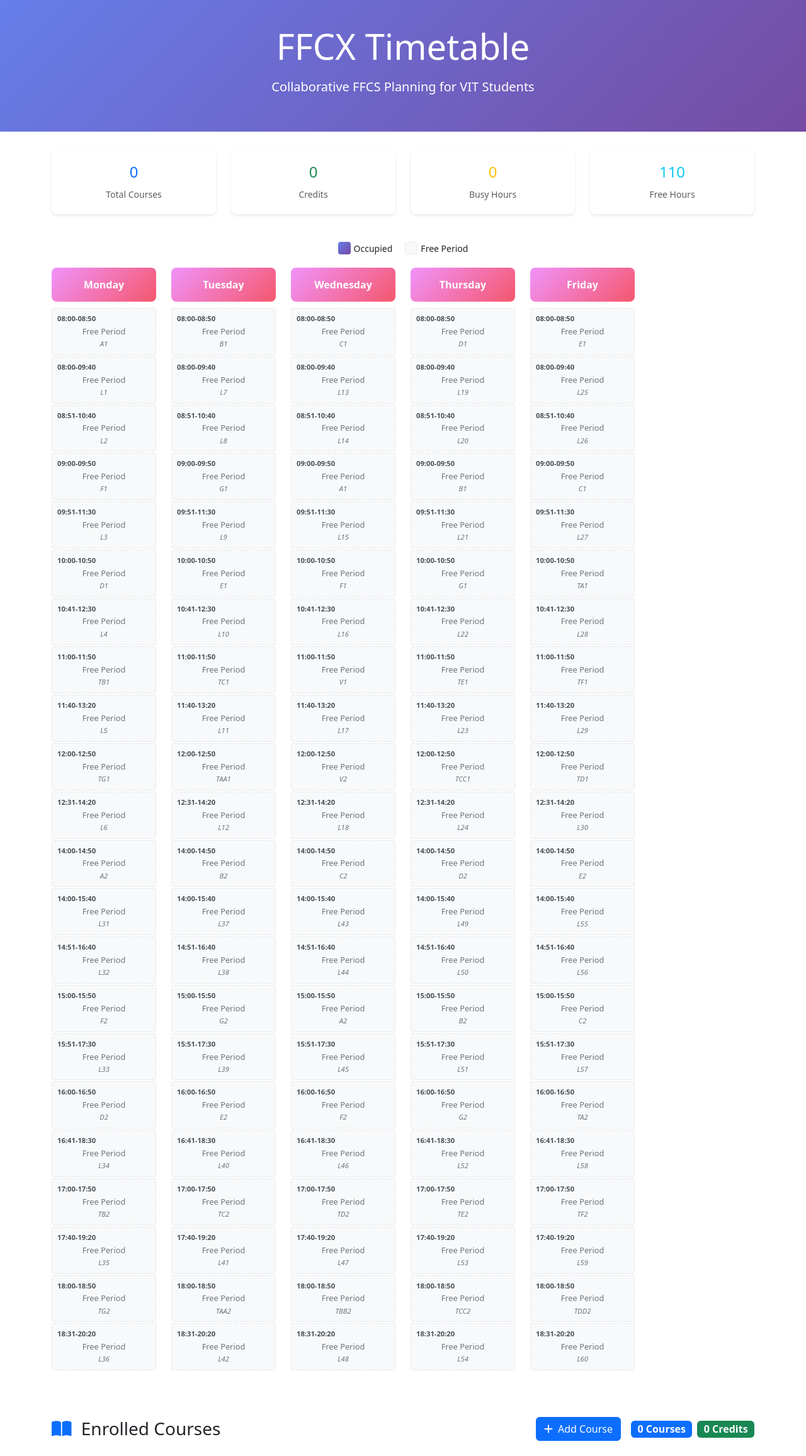
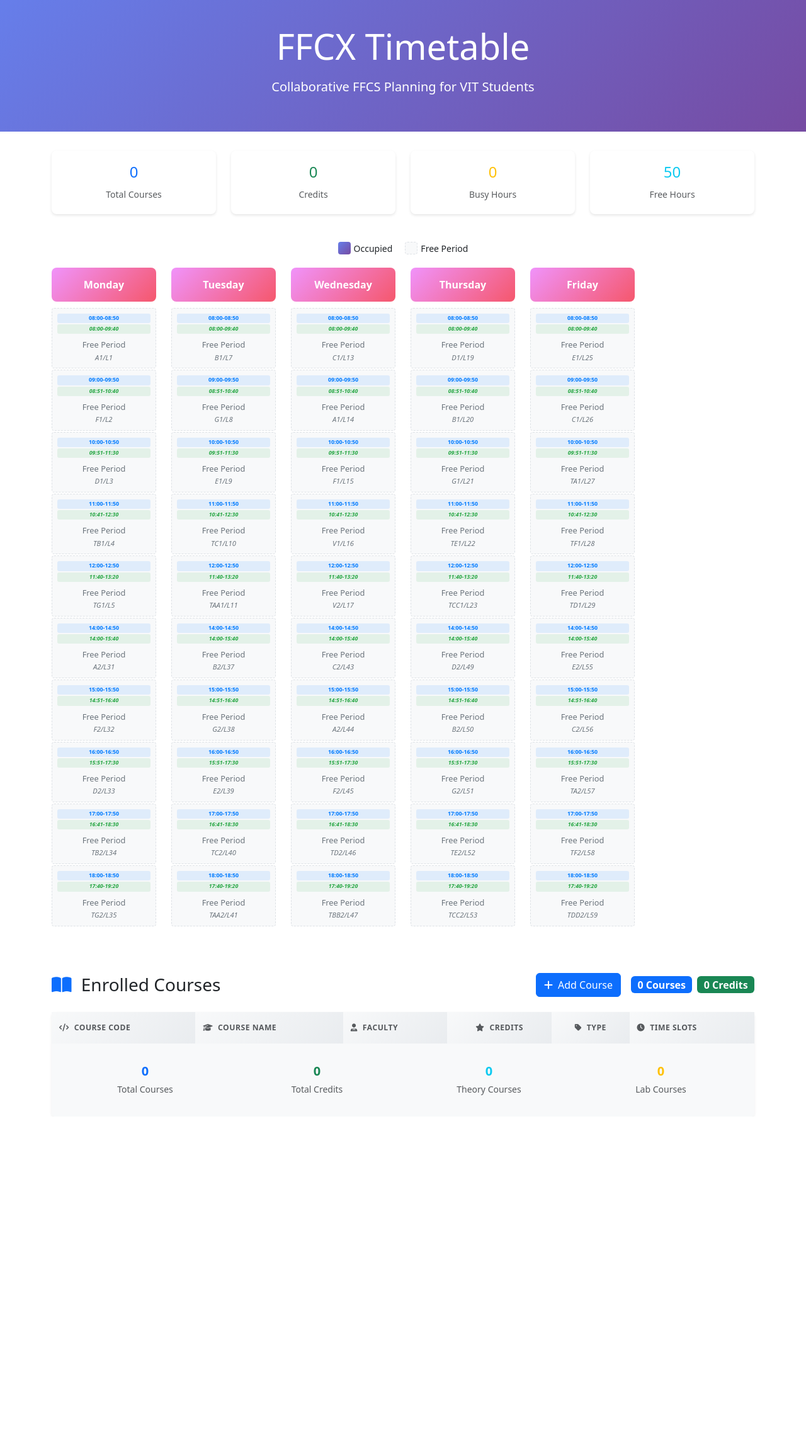
Before and after one commit to samarthnaikk/FFCX, a Flask app: page / in a window 1280 px wide. Shown: the top 2312 px of the page at 63% size. After the commit the page ends 1739 px from the top, so only its background shows below. Run offline with Flask 3, Linux system fonts and the light colour scheme; data that the repository does not hold is empty.

Commit message:
updated UI to be concise and clean

```diff
--- a/app.py
+++ b/app.py
@@ -6,124 +6,64 @@
 # Empty VIT FFCS Timetable Template - users can add/remove courses
 TIMETABLE_TEMPLATE = {
     "Monday": [
-        {"time": "08:00-08:50", "course": "", "name": "", "faculty": "", "venue": "", "slot": "", "available_slots": "A1"},
-        {"time": "08:00-09:40", "course": "", "name": "", "faculty": "", "venue": "", "slot": "", "available_slots": "L1"},
-        {"time": "08:51-10:40", "course": "", "name": "", "faculty": "", "venue": "", "slot": "", "available_slots": "L2"},
-        {"time": "09:00-09:50", "course": "", "name": "", "faculty": "", "venue": "", "slot": "", "available_slots": "F1"},
-        {"time": "09:51-11:30", "course": "", "name": "", "faculty": "", "venue": "", "slot": "", "available_slots": "L3"},
-        {"time": "10:00-10:50", "course": "", "name": "", "faculty": "", "venue": "", "slot": "", "available_slots": "D1"},
-        {"time": "10:41-12:30", "course": "", "name": "", "faculty": "", "venue": "", "slot": "", "available_slots": "L4"},
-        {"time": "11:00-11:50", "course": "", "name": "", "faculty": "", "venue": "", "slot": "", "available_slots": "TB1"},
-        {"time": "11:40-13:20", "course": "", "name": "", "faculty": "", "venue": "", "slot": "", "available_slots": "L5"},
-        {"time": "12:00-12:50", "course": "", "name": "", "faculty": "", "venue": "", "slot": "", "available_slots": "TG1"},
-        {"time": "12:31-14:20", "course": "", "name": "", "faculty": "", "venue": "", "slot": "", "available_slots": "L6"},
-        {"time": "14:00-14:50", "course": "", "name": "", "faculty": "", "venue": "", "slot": "", "available_slots": "A2"},
-        {"time": "14:00-15:40", "course": "", "name": "", "faculty": "", "venue": "", "slot": "", "available_slots": "L31"},
-        {"time": "14:51-16:40", "course": "", "name": "", "faculty": "", "venue": "", "slot": "", "available_slots": "L32"},
-        {"time": "15:00-15:50", "course": "", "name": "", "faculty": "", "venue": "", "slot": "", "available_slots": "F2"},
-        {"time": "15:51-17:30", "course": "", "name": "", "faculty": "", "venue": "", "slot": "", "available_slots": "L33"},
-        {"time": "16:00-16:50", "course": "", "name": "", "faculty": "", "venue": "", "slot": "", "available_slots": "D2"},
-        {"time": "16:41-18:30", "course": "", "name": "", "faculty": "", "venue": "", "slot": "", "available_slots": "L34"},
-        {"time": "17:00-17:50", "course": "", "name": "", "faculty": "", "venue": "", "slot": "", "available_slots": "TB2"},
-        {"time": "17:40-19:20", "course": "", "name": "", "faculty": "", "venue": "", "slot": "", "available_slots": "L35"},
-        {"time": "18:00-18:50", "course": "", "name": "", "faculty": "", "venue": "", "slot": "", "available_slots": "TG2"},
-        {"time": "18:31-20:20", "course": "", "name": "", "faculty": "", "venue": "", "slot": "", "available_slots": "L36"}
+        {"time": "08:00-08:50", "theory_time": "08:00-08:50", "lab_time": "08:00-09:40", "course": "", "name": "", "faculty": "", "venue": "", "slot": "", "available_slots": "A1/L1"},
+        {"time": "09:00-09:50", "theory_time": "09:00-09:50", "lab_time": "08:51-10:40", "course": "", "name": "", "faculty": "", "venue": "", "slot": "", "available_slots": "F1/L2"},
+        {"time": "10:00-10:50", "theory_time": "10:00-10:50", "lab_time": "09:51-11:30", "course": "", "name": "", "faculty": "", "venue": "", "slot": "", "available_slots": "D1/L3"},
+        {"time": "11:00-11:50", "theory_time": "11:00-11:50", "lab_time": "10:41-12:30", "course": "", "name": "", "faculty": "", "venue": "", "slot": "", "available_slots": "TB1/L4"},
+        {"time": "12:00-12:50", "theory_time": "12:00-12:50", "lab_time": "11:40-13:20", "course": "", "name": "", "faculty": "", "venue": "", "slot": "", "available_slots": "TG1/L5"},
+        {"time": "14:00-14:50", "theory_time": "14:00-14:50", "lab_time": "14:00-15:40", "course": "", "name": "", "faculty": "", "venue": "", "slot": "", "available_slots": "A2/L31"},
+        {"time": "15:00-15:50", "theory_time": "15:00-15:50", "lab_time": "14:51-16:40", "course": "", "name": "", "faculty": "", "venue": "", "slot": "", "available_slots": "F2/L32"},
+        {"time": "16:00-16:50", "theory_time": "16:00-16:50", "lab_time": "15:51-17:30", "course": "", "name": "", "faculty": "", "venue": "", "slot": "", "available_slots": "D2/L33"},
+        {"time": "17:00-17:50", "theory_time": "17:00-17:50", "lab_time": "16:41-18:30", "course": "", "name": "", "faculty": "", "venue": "", "slot": "", "available_slots": "TB2/L34"},
+        {"time": "18:00-18:50", "theory_time": "18:00-18:50", "lab_time": "17:40-19:20", "course": "", "name": "", "faculty": "", "venue": "", "slot": "", "available_slots": "TG2/L35"}
     ],
     "Tuesday": [
-        {"time": "08:00-08:50", "course": "", "name": "", "faculty": "", "venue": "", "slot": "", "available_slots": "B1"},
-        {"time": "08:00-09:40", "course": "", "name": "", "faculty": "", "venue": "", "slot": "", "available_slots": "L7"},
-        {"time": "08:51-10:40", "course": "", "name": "", "faculty": "", "venue": "", "slot": "", "available_slots": "L8"},
-        {"time": "09:00-09:50", "course": "", "name": "", "faculty": "", "venue": "", "slot": "", "available_slots": "G1"},
-        {"time": "09:51-11:30", "course": "", "name": "", "faculty": "", "venue": "", "slot": "", "available_slots": "L9"},
-        {"time": "10:00-10:50", "course": "", "name": "", "faculty": "", "venue": "", "slot": "", "available_slots": "E1"},
-        {"time": "10:41-12:30", "course": "", "name": "", "faculty": "", "venue": "", "slot": "", "available_slots": "L10"},
-        {"time": "11:00-11:50", "course": "", "name": "", "faculty": "", "venue": "", "slot": "", "available_slots": "TC1"},
-        {"time": "11:40-13:20", "course": "", "name": "", "faculty": "", "venue": "", "slot": "", "available_slots": "L11"},
-        {"time": "12:00-12:50", "course": "", "name": "", "faculty": "", "venue": "", "slot": "", "available_slots": "TAA1"},
-        {"time": "12:31-14:20", "course": "", "name": "", "faculty": "", "venue": "", "slot": "", "available_slots": "L12"},
-        {"time": "14:00-14:50", "course": "", "name": "", "faculty": "", "venue": "", "slot": "", "available_slots": "B2"},
-        {"time": "14:00-15:40", "course": "", "name": "", "faculty": "", "venue": "", "slot": "", "available_slots": "L37"},
-        {"time": "14:51-16:40", "course": "", "name": "", "faculty": "", "venue": "", "slot": "", "available_slots": "L38"},
-        {"time": "15:00-15:50", "course": "", "name": "", "faculty": "", "venue": "", "slot": "", "available_slots": "G2"},
-        {"time": "15:51-17:30", "course": "", "name": "", "faculty": "", "venue": "", "slot": "", "available_slots": "L39"},
-        {"time": "16:00-16:50", "course": "", "name": "", "faculty": "", "venue": "", "slot": "", "available_slots": "E2"},
-        {"time": "16:41-18:30", "course": "", "name": "", "faculty": "", "venue": "", "slot": "", "available_slots": "L40"},
-        {"time": "17:00-17:50", "course": "", "name": "", "faculty": "", "venue": "", "slot": "", "available_slots": "TC2"},
-        {"time": "17:40-19:20", "course": "", "name": "", "faculty": "", "venue": "", "slot": "", "available_slots": "L41"},
-        {"time": "18:00-18:50", "course": "", "name": "", "faculty": "", "venue": "", "slot": "", "available_slots": "TAA2"},
-        {"time": "18:31-20:20", "course": "", "name": "", "faculty": "", "venue": "", "slot": "", "available_slots": "L42"}
+        {"time": "08:00-08:50", "theory_time": "08:00-08:50", "lab_time": "08:00-09:40", "course": "", "name": "", "faculty": "", "venue": "", "slot": "", "available_slots": "B1/L7"},
+        {"time": "09:00-09:50", "theory_time": "09:00-09:50", "lab_time": "08:51-10:40", "course": "", "name": "", "faculty": "", "venue": "", "slot": "", "available_slots": "G1/L8"},
+        {"time": "10:00-10:50", "theory_time": "10:00-10:50", "lab_time": "09:51-11:30", "course": "", "name": "", "faculty": "", "venue": "", "slot": "", "available_slots": "E1/L9"},
+        {"time": "11:00-11:50", "theory_time": "11:00-11:50", "lab_time": "10:41-12:30", "course": "", "name": "", "faculty": "", "venue": "", "slot": "", "available_slots": "TC1/L10"},
+        {"time": "12:00-12:50", "theory_time": "12:00-12:50", "lab_time": "11:40-13:20", "course": "", "name": "", "faculty": "", "venue": "", "slot": "", "available_slots": "TAA1/L11"},
+        {"time": "14:00-14:50", "theory_time": "14:00-14:50", "lab_time": "14:00-15:40", "course": "", "name": "", "faculty": "", "venue": "", "slot": "", "available_slots": "B2/L37"},
+        {"time": "15:00-15:50", "theory_time": "15:00-15:50", "lab_time": "14:51-16:40", "course": "", "name": "", "faculty": "", "venue": "", "slot": "", "available_slots": "G2/L38"},
+        {"time": "16:00-16:50", "theory_time": "16:00-16:50", "lab_time": "15:51-17:30", "course": "", "name": "", "faculty": "", "venue": "", "slot": "", "available_slots": "E2/L39"},
+        {"time": "17:00-17:50", "theory_time": "17:00-17:50", "lab_time": "16:41-18:30", "course": "", "name": "", "faculty": "", "venue": "", "slot": "", "available_slots": "TC2/L40"},
+        {"time": "18:00-18:50", "theory_time": "18:00-18:50", "lab_time": "17:40-19:20", "course": "", "name": "", "faculty": "", "venue": "", "slot": "", "available_slots": "TAA2/L41"}
     ],
     "Wednesday": [
-        {"time": "08:00-08:50", "course": "", "name": "", "faculty": "", "venue": "", "slot": "", "available_slots": "C1"},
-        {"time": "08:00-09:40", "course": "", "name": "", "faculty": "", "venue": "", "slot": "", "available_slots": "L13"},
-        {"time": "08:51-10:40", "course": "", "name": "", "faculty": "", "venue": "", "slot": "", "available_slots": "L14"},
-        {"time": "09:00-09:50", "course": "", "name": "", "faculty": "", "venue": "", "slot": "", "available_slots": "A1"},
-        {"time": "09:51-11:30", "course": "", "name": "", "faculty": "", "venue": "", "slot": "", "available_slots": "L15"},
-        {"time": "10:00-10:50", "course": "", "name": "", "faculty": "", "venue": "", "slot": "", "available_slots": "F1"},
-        {"time": "10:41-12:30", "course": "", "name": "", "faculty": "", "venue": "", "slot": "", "available_slots": "L16"},
-        {"time": "11:00-11:50", "course": "", "name": "", "faculty": "", "venue": "", "slot": "", "available_slots": "V1"},
-        {"time": "11:40-13:20", "course": "", "name": "", "faculty": "", "venue": "", "slot": "", "available_slots": "L17"},
-        {"time": "12:00-12:50", "course": "", "name": "", "faculty": "", "venue": "", "slot": "", "available_slots": "V2"},
-        {"time": "12:31-14:20", "course": "", "name": "", "faculty": "", "venue": "", "slot": "", "available_slots": "L18"},
-        {"time": "14:00-14:50", "course": "", "name": "", "faculty": "", "venue": "", "slot": "", "available_slots": "C2"},
-        {"time": "14:00-15:40", "course": "", "name": "", "faculty": "", "venue": "", "slot": "", "available_slots": "L43"},
-        {"time": "14:51-16:40", "course": "", "name": "", "faculty": "", "venue": "", "slot": "", "available_slots": "L44"},
-        {"time": "15:00-15:50", "course": "", "name": "", "faculty": "", "venue": "", "slot": "", "available_slots": "A2"},
-        {"time": "15:51-17:30", "course": "", "name": "", "faculty": "", "venue": "", "slot": "", "available_slots": "L45"},
-        {"time": "16:00-16:50", "course": "", "name": "", "faculty": "", "venue": "", "slot": "", "available_slots": "F2"},
-        {"time": "16:41-18:30", "course": "", "name": "", "faculty": "", "venue": "", "slot": "", "available_slots": "L46"},
-        {"time": "17:00-17:50", "course": "", "name": "", "faculty": "", "venue": "", "slot": "", "available_slots": "TD2"},
-        {"time": "17:40-19:20", "course": "", "name": "", "faculty": "", "venue": "", "slot": "", "available_slots": "L47"},
-        {"time": "18:00-18:50", "course": "", "name": "", "faculty": "", "venue": "", "slot": "", "available_slots": "TBB2"},
-        {"time": "18:31-20:20", "course": "", "name": "", "faculty": "", "venue": "", "slot": "", "available_slots": "L48"}
+        {"time": "08:00-08:50", "theory_time": "08:00-08:50", "lab_time": "08:00-09:40", "course": "", "name": "", "faculty": "", "venue": "", "slot": "", "available_slots": "C1/L13"},
+        {"time": "09:00-09:50", "theory_time": "09:00-09:50", "lab_time": "08:51-10:40", "course": "", "name": "", "faculty": "", "venue": "", "slot": "", "available_slots": "A1/L14"},
+        {"time": "10:00-10:50", "theory_time": "10:00-10:50", "lab_time": "09:51-11:30", "course": "", "name": "", "faculty": "", "venue": "", "slot": "", "available_slots": "F1/L15"},
+        {"time": "11:00-11:50", "theory_time": "11:00-11:50", "lab_time": "10:41-12:30", "course": "", "name": "", "faculty": "", "venue": "", "slot": "", "available_slots": "V1/L16"},
+        {"time": "12:00-12:50", "theory_time": "12:00-12:50", "lab_time": "11:40-13:20", "course": "", "name": "", "faculty": "", "venue": "", "slot": "", "available_slots": "V2/L17"},
+        {"time": "14:00-14:50", "theory_time": "14:00-14:50", "lab_time": "14:00-15:40", "course": "", "name": "", "faculty": "", "venue": "", "slot": "", "available_slots": "C2/L43"},
+        {"time": "15:00-15:50", "theory_time": "15:00-15:50", "lab_time": "14:51-16:40", "course": "", "name": "", "faculty": "", "venue": "", "slot": "", "available_slots": "A2/L44"},
+        {"time": "16:00-16:50", "theory_time": "16:00-16:50", "lab_time": "15:51-17:30", "course": "", "name": "", "faculty": "", "venue": "", "slot": "", "available_slots": "F2/L45"},
+        {"time": "17:00-17:50", "theory_time": "17:00-17:50", "lab_time": "16:41-18:30", "course": "", "name": "", "faculty": "", "venue": "", "slot": "", "available_slots": "TD2/L46"},
+        {"time": "18:00-18:50", "theory_time": "18:00-18:50", "lab_time": "17:40-19:20", "course": "", "name": "", "faculty": "", "venue": "", "slot": "", "available_slots": "TBB2/L47"}
     ],
     "Thursday": [
-        {"time": "08:00-08:50", "course": "", "name": "", "faculty": "", "venue": "", "slot": "", "available_slots": "D1"},
-        {"time": "08:00-09:40", "course": "", "name": "", "faculty": "", "venue": "", "slot": "", "available_slots": "L19"},
-        {"time": "08:51-10:40", "course": "", "name": "", "faculty": "", "venue": "", "slot": "", "available_slots": "L20"},
-        {"time": "09:00-09:50", "course": "", "name": "", "faculty": "", "venue": "", "slot": "", "available_slots": "B1"},
-        {"time": "09:51-11:30", "course": "", "name": "", "faculty": "", "venue": "", "slot": "", "available_slots": "L21"},
-        {"time": "10:00-10:50", "course": "", "name": "", "faculty": "", "venue": "", "slot": "", "available_slots": "G1"},
-        {"time": "10:41-12:30", "course": "", "name": "", "faculty": "", "venue": "", "slot": "", "available_slots": "L22"},
-        {"time": "11:00-11:50", "course": "", "name": "", "faculty": "", "venue": "", "slot": "", "available_slots": "TE1"},
-        {"time": "11:40-13:20", "course": "", "name": "", "faculty": "", "venue": "", "slot": "", "available_slots": "L23"},
-        {"time": "12:00-12:50", "course": "", "name": "", "faculty": "", "venue": "", "slot": "", "available_slots": "TCC1"},
-        {"time": "12:31-14:20", "course": "", "name": "", "faculty": "", "venue": "", "slot": "", "available_slots": "L24"},
-        {"time": "14:00-14:50", "course": "", "name": "", "faculty": "", "venue": "", "slot": "", "available_slots": "D2"},
-        {"time": "14:00-15:40", "course": "", "name": "", "faculty": "", "venue": "", "slot": "", "available_slots": "L49"},
-        {"time": "14:51-16:40", "course": "", "name": "", "faculty": "", "venue": "", "slot": "", "available_slots": "L50"},
-        {"time": "15:00-15:50", "course": "", "name": "", "faculty": "", "venue": "", "slot": "", "available_slots": "B2"},
-        {"time": "15:51-17:30", "course": "", "name": "", "faculty": "", "venue": "", "slot": "", "available_slots": "L51"},
-        {"time": "16:00-16:50", "course": "", "name": "", "faculty": "", "venue": "", "slot": "", "available_slots": "G2"},
-        {"time": "16:41-18:30", "course": "", "name": "", "faculty": "", "venue": "", "slot": "", "available_slots": "L52"},
-        {"time": "17:00-17:50", "course": "", "name": "", "faculty": "", "venue": "", "slot": "", "available_slots": "TE2"},
-        {"time": "17:40-19:20", "course": "", "name": "", "faculty": "", "venue": "", "slot": "", "available_slots": "L53"},
-        {"time": "18:00-18:50", "course": "", "name": "", "faculty": "", "venue": "", "slot": "", "available_slots": "TCC2"},
-        {"time": "18:31-20:20", "course": "", "name": "", "faculty": "", "venue": "", "slot": "", "available_slots": "L54"}
+        {"time": "08:00-08:50", "theory_time": "08:00-08:50", "lab_time": "08:00-09:40", "course": "", "name": "", "faculty": "", "venue": "", "slot": "", "available_slots": "D1/L19"},
+        {"time": "09:00-09:50", "theory_time": "09:00-09:50", "lab_time": "08:51-10:40", "course": "", "name": "", "faculty": "", "venue": "", "slot": "", "available_slots": "B1/L20"},
+        {"time": "10:00-10:50", "theory_time": "10:00-10:50", "lab_time": "09:51-11:30", "course": "", "name": "", "faculty": "", "venue": "", "slot": "", "available_slots": "G1/L21"},
+        {"time": "11:00-11:50", "theory_time": "11:00-11:50", "lab_time": "10:41-12:30", "course": "", "name": "", "faculty": "", "venue": "", "slot": "", "available_slots": "TE1/L22"},
+        {"time": "12:00-12:50", "theory_time": "12:00-12:50", "lab_time": "11:40-13:20", "course": "", "name": "", "faculty": "", "venue": "", "slot": "", "available_slots": "TCC1/L23"},
+        {"time": "14:00-14:50", "theory_time": "14:00-14:50", "lab_time": "14:00-15:40", "course": "", "name": "", "faculty": "", "venue": "", "slot": "", "available_slots": "D2/L49"},
+        {"time": "15:00-15:50", "theory_time": "15:00-15:50", "lab_time": "14:51-16:40", "course": "", "name": "", "faculty": "", "venue": "", "slot": "", "available_slots": "B2/L50"},
+        {"time": "16:00-16:50", "theory_time": "16:00-16:50", "lab_time": "15:51-17:30", "course": "", "name": "", "faculty": "", "venue": "", "slot": "", "available_slots": "G2/L51"},
+        {"time": "17:00-17:50", "theory_time": "17:00-17:50", "lab_time": "16:41-18:30", "course": "", "name": "", "faculty": "", "venue": "", "slot": "", "available_slots": "TE2/L52"},
+        {"time": "18:00-18:50", "theory_time": "18:00-18:50", "lab_time": "17:40-19:20", "course": "", "name": "", "faculty": "", "venue": "", "slot": "", "available_slots": "TCC2/L53"}
     ],
     "Friday": [
-        {"time": "08:00-08:50", "course": "", "name": "", "faculty": "", "venue": "", "slot": "", "available_slots": "E1"},
-        {"time": "08:00-09:40", "course": "", "name": "", "faculty": "", "venue": "", "slot": "", "available_slots": "L25"},
-        {"time": "08:51-10:40", "course": "", "name": "", "faculty": "", "venue": "", "slot": "", "available_slots": "L26"},
-        {"time": "09:00-09:50", "course": "", "name": "", "faculty": "", "venue": "", "slot": "", "available_slots": "C1"},
-        {"time": "09:51-11:30", "course": "", "name": "", "faculty": "", "venue": "", "slot": "", "available_slots": "L27"},
-        {"time": "10:00-10:50", "course": "", "name": "", "faculty": "", "venue": "", "slot": "", "available_slots": "TA1"},
-        {"time": "10:41-12:30", "course": "", "name": "", "faculty": "", "venue": "", "slot": "", "available_slots": "L28"},
-        {"time": "11:00-11:50", "course": "", "name": "", "faculty": "", "venue": "", "slot": "", "available_slots": "TF1"},
-        {"time": "11:40-13:20", "course": "", "name": "", "faculty": "", "venue": "", "slot": "", "available_slots": "L29"},
-        {"time": "12:00-12:50", "course": "", "name": "", "faculty": "", "venue": "", "slot": "", "available_slots": "TD1"},
-        {"time": "12:31-14:20", "course": "", "name": "", "faculty": "", "venue": "", "slot": "", "available_slots": "L30"},
-        {"time": "14:00-14:50", "course": "", "name": "", "faculty": "", "venue": "", "slot": "", "available_slots": "E2"},
-        {"time": "14:00-15:40", "course": "", "name": "", "faculty": "", "venue": "", "slot": "", "available_slots": "L55"},
-        {"time": "14:51-16:40", "course": "", "name": "", "faculty": "", "venue": "", "slot": "", "available_slots": "L56"},
-        {"time": "15:00-15:50", "course": "", "name": "", "faculty": "", "venue": "", "slot": "", "available_slots": "C2"},
-        {"time": "15:51-17:30", "course": "", "name": "", "faculty": "", "venue": "", "slot": "", "available_slots": "L57"},
-        {"time": "16:00-16:50", "course": "", "name": "", "faculty": "", "venue": "", "slot": "", "available_slots": "TA2"},
-        {"time": "16:41-18:30", "course": "", "name": "", "faculty": "", "venue": "", "slot": "", "available_slots": "L58"},
-        {"time": "17:00-17:50", "course": "", "name": "", "faculty": "", "venue": "", "slot": "", "available_slots": "TF2"},
-        {"time": "17:40-19:20", "course": "", "name": "", "faculty": "", "venue": "", "slot": "", "available_slots": "L59"},
-        {"time": "18:00-18:50", "course": "", "name": "", "faculty": "", "venue": "", "slot": "", "available_slots": "TDD2"},
-        {"time": "18:31-20:20", "course": "", "name": "", "faculty": "", "venue": "", "slot": "", "available_slots": "L60"}
+        {"time": "08:00-08:50", "theory_time": "08:00-08:50", "lab_time": "08:00-09:40", "course": "", "name": "", "faculty": "", "venue": "", "slot": "", "available_slots": "E1/L25"},
+        {"time": "09:00-09:50", "theory_time": "09:00-09:50", "lab_time": "08:51-10:40", "course": "", "name": "", "faculty": "", "venue": "", "slot": "", "available_slots": "C1/L26"},
+        {"time": "10:00-10:50", "theory_time": "10:00-10:50", "lab_time": "09:51-11:30", "course": "", "name": "", "faculty": "", "venue": "", "slot": "", "available_slots": "TA1/L27"},
+        {"time": "11:00-11:50", "theory_time": "11:00-11:50", "lab_time": "10:41-12:30", "course": "", "name": "", "faculty": "", "venue": "", "slot": "", "available_slots": "TF1/L28"},
+        {"time": "12:00-12:50", "theory_time": "12:00-12:50", "lab_time": "11:40-13:20", "course": "", "name": "", "faculty": "", "venue": "", "slot": "", "available_slots": "TD1/L29"},
+        {"time": "14:00-14:50", "theory_time": "14:00-14:50", "lab_time": "14:00-15:40", "course": "", "name": "", "faculty": "", "venue": "", "slot": "", "available_slots": "E2/L55"},
+        {"time": "15:00-15:50", "theory_time": "15:00-15:50", "lab_time": "14:51-16:40", "course": "", "name": "", "faculty": "", "venue": "", "slot": "", "available_slots": "C2/L56"},
+        {"time": "16:00-16:50", "theory_time": "16:00-16:50", "lab_time": "15:51-17:30", "course": "", "name": "", "faculty": "", "venue": "", "slot": "", "available_slots": "TA2/L57"},
+        {"time": "17:00-17:50", "theory_time": "17:00-17:50", "lab_time": "16:41-18:30", "course": "", "name": "", "faculty": "", "venue": "", "slot": "", "available_slots": "TF2/L58"},
+        {"time": "18:00-18:50", "theory_time": "18:00-18:50", "lab_time": "17:40-19:20", "course": "", "name": "", "faculty": "", "venue": "", "slot": "", "available_slots": "TDD2/L59"}
     ]
 }
 
--- a/templates/index.html
+++ b/templates/index.html
@@ -135,12 +135,38 @@
         }
 
         .time-label {
-            font-size: 0.7em;
-            font-weight: bold;
+            font-size: 0.65em;
+            font-weight: 600;
             color: #495057;
+            margin-bottom: 8px;
+            padding: 2px 6px;
+            background-color: rgba(248, 249, 250, 0.8);
+            border-radius: 4px;
+            text-align: center;
         }
 
-        .header-section {
+        .time-label-compact {
+            font-size: 0.55em;
+            font-weight: 600;
+            margin-bottom: 8px;
+            text-align: center;
+        }
+
+        .theory-time {
+            color: #007bff;
+            background-color: rgba(0, 123, 255, 0.1);
+            padding: 1px 4px;
+            border-radius: 3px;
+            margin-bottom: 2px;
+        }
+
+        .lab-time {
+            color: #28a745;
+            background-color: rgba(40, 167, 69, 0.1);
+            padding: 1px 4px;
+            border-radius: 3px;
+            font-style: italic;
+        }        .header-section {
             background: linear-gradient(135deg, #667eea 0%, #764ba2 100%);
             color: white;
             padding: 40px 0;
@@ -410,7 +436,10 @@
                              @click="showSlotDetails(day, slot, index)"
                              :title="slot.course ? `${slot.name} - ${slot.faculty}` : 'Free Period'">
 
-                            <div class="time-label" v-text="slot.time"></div>
+                            <div class="time-label-compact">
+                                <div class="theory-time" v-text="slot.theory_time"></div>
+                                <div class="lab-time" v-text="slot.lab_time"></div>
+                            </div>
 
                             <div v-if="slot.course">
                                 <div class="course-code" v-text="slot.course"></div>
```
